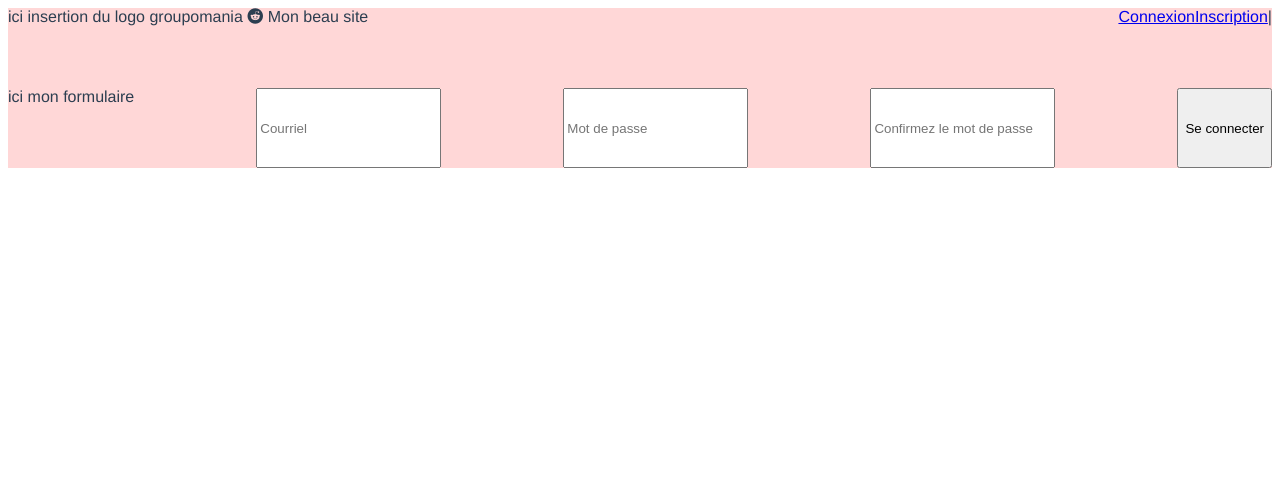
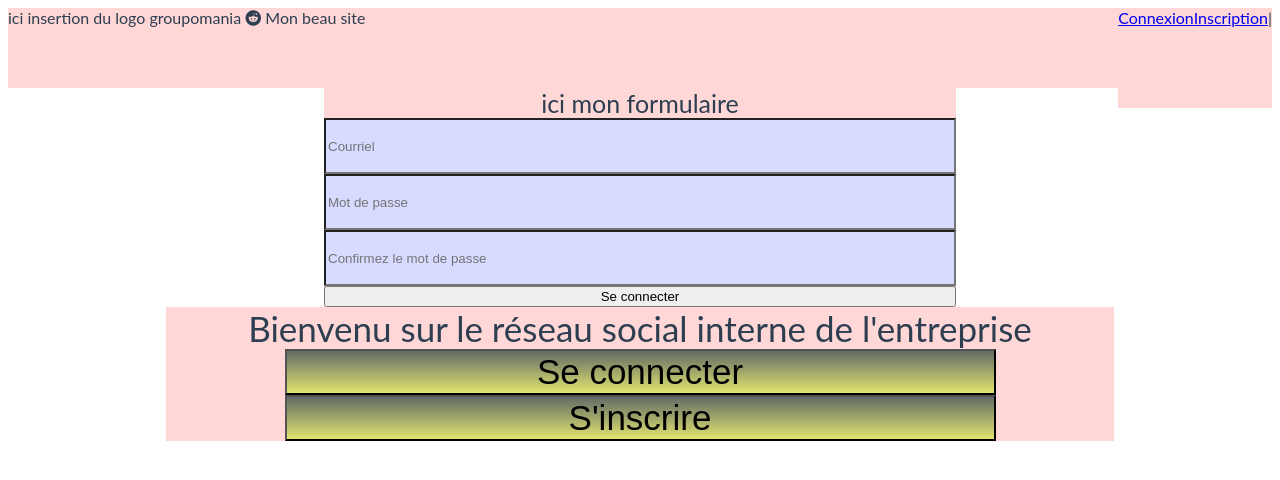
Before and after one commit to beautythieves/P7-Groupomania, a Vue app in the folder frontend/groupomania/: page /posts in a window 1280 px wide. Shown: the top 480 px of the page. Built offline with nearby package versions, Linux system fonts and the light colour scheme.

Commit message:
logo grp

```diff
--- a/frontend/groupomania/src/App.vue
+++ b/frontend/groupomania/src/App.vue
@@ -1,12 +1,14 @@
 <template>
   <Header/>
   <inscform/>
+  <Home/>
   <router-view/>
 </template>
 
 <script>
 import Header from '@/components/Header';
 import inscform from '@/components/inscform';
+import Home from '@/components/Home';
 
 export default {
     name: 'App',
@@ -15,13 +17,13 @@ export default {
             text: "Hi This is example on usage of Vue.js Components"
         };
     },
-    components: { Header, inscform },
+    components: { Header, inscform, Home },
 };
 </script>
-
+   <!-- font family lato-->
 <style lang="scss">
 #app {
-  font-family: Avenir, Helvetica, Arial, sans-serif;
+  font-family: Lato;
   -webkit-font-smoothing: antialiased;
   -moz-osx-font-smoothing: grayscale;
   text-align: center;
--- a/frontend/groupomania/src/components/Header.vue
+++ b/frontend/groupomania/src/components/Header.vue
@@ -2,6 +2,7 @@
     <div class="grp-header">
         <div class="grp-header__logo">
             ici insertion du logo groupomania
+           <!--<img src="@assets/logogrp.png"/> marche pas-->
             <i class="fa-brands fa-reddit"></i> {{ text }}
         </div>
         <!-- Comment séparer les deux liens de nav?-->
@@ -13,6 +14,8 @@
 </template>
 
 <script>
+
+
 export default {
     name: 'Header',
     data() {
--- /dev/null
+++ b/frontend/groupomania/src/components/Home.vue
@@ -0,0 +1,45 @@
+<template>
+    <div class="grp-accueil">
+        Bienvenu sur le réseau social interne de l'entreprise
+        <button> Se connecter</button>
+        <button> S'inscrire</button>
+    </div>
+
+</template>
+
+<script>
+export default {
+    name: 'Home',
+    data() {
+        return {
+            text: "Mon beau site"
+        };
+    }
+};
+</script>
+
+
+<style lang="scss">
+.grp-accueil {
+    display:flex;
+    flex-direction: column;
+    width: 75%;
+    background-color:#FFD7D7;
+    font-size:35px;
+    justify-content: center;
+    align-items: center;
+    margin: auto;
+}
+.grp-accueil button{
+    display:flex;
+    flex-direction: column;
+    width: 75%;
+    background-color:#FFD7D7;
+    font-size:35px;
+    justify-content: center;
+    align-items: center;
+    margin: auto;
+    background: linear-gradient(#626b65, #e2e470);
+}
+
+</style>
--- a/frontend/groupomania/src/components/inscform.vue
+++ b/frontend/groupomania/src/components/inscform.vue
@@ -1,9 +1,9 @@
 <template>
     <div class="grp-form-inscription">
         ici mon formulaire
-        <input placeholder="Courriel"/>
-        <input placeholder="Mot de passe"/>
-        <input placeholder="Confirmez le mot de passe"/>
+        <input placeholder="Courriel" class= "grp-form-inscription-form"/>
+        <input placeholder="Mot de passe" class="grp-form-inscription-form"/>
+        <input placeholder="Confirmez le mot de passe" class= "grp-form-inscription-form"/>
         <button> Se connecter</button>
     </div>
 
@@ -26,14 +26,19 @@ export default {
 <style lang="scss">
 .grp-form-inscription {
     display:flex;
+    flex-direction: column;
+    width: 50%;
     background-color:#FFD7D7;
-    height: 80px;
-    justify-content: space-between;
+    font-size:25px;
+    justify-content: space-around;
+    align-content: center;
+    margin: auto;
 }
-.grp-header__navbar {
+.grp-form-inscription-form {
     display:flex;
-    background-color:#FFD7D7;
-    height: 100px;
-    justify-content: space-around;
-}
+    background-color:#d7dbff;
+    height: 50px;
+    justify-content: center;
+    align-content: center;
+    }
 </style>
```
Also changed, not shown: frontend/groupomania/src/assets/logogrp.png (added), frontend/groupomania/src/assets/logogrp.svg (added).
